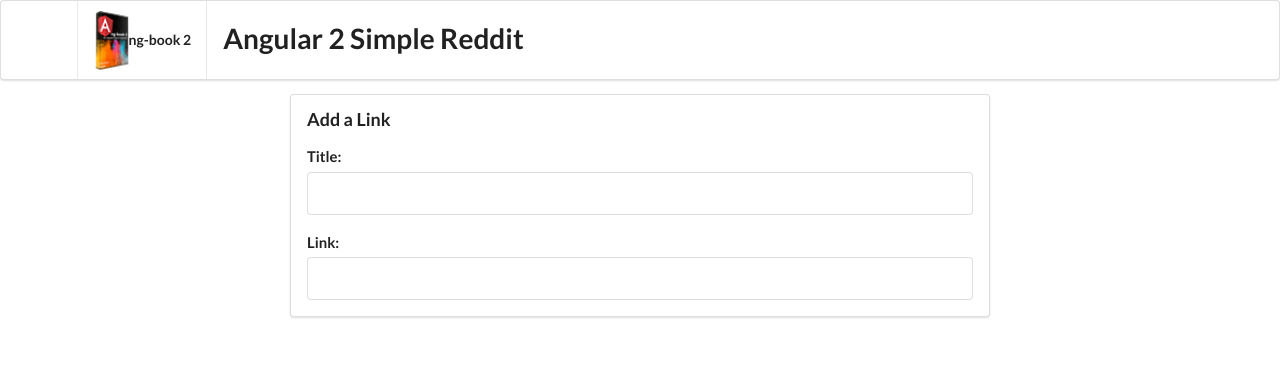
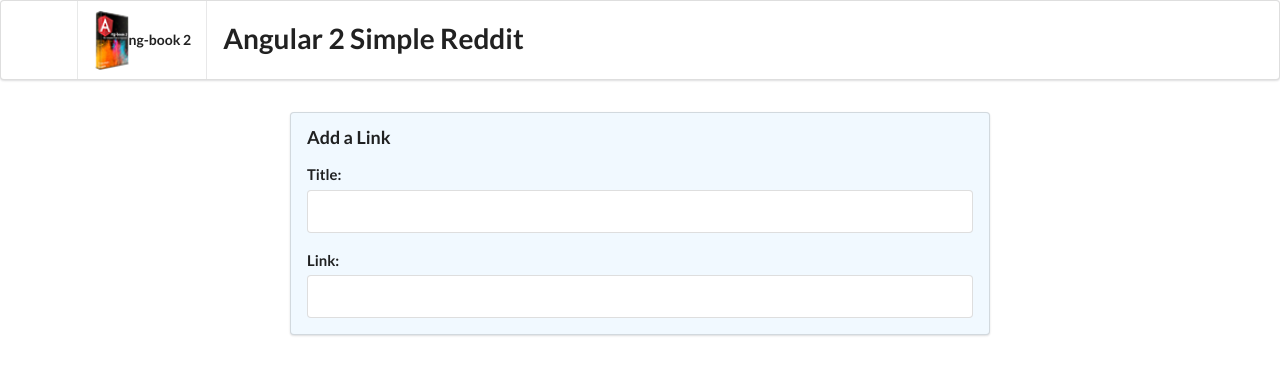
Before and after one commit to onowb/ng-book-4---Revision-62, an Angular app: page / in a window 1280 px wide. Shown: the top 374 px of the page. Built offline with nearby package versions, Linux system fonts and the light colour scheme.

Commit message:
Penambahan Style CSS

```diff
--- a/src/styles.css
+++ b/src/styles.css
@@ -1 +1,46 @@
-/* You can add global styles to this file, and also import other style files */
+.ui.menu .item img.logo {
+  margin-right: 1.5em;
+}
+
+form.ui.segment.form {
+  background-color: #F1F9FF;
+  margin-top: 2em;
+}
+
+form.form:after {
+  content: '';
+  display: block;
+  height: 0;
+  clear: both;
+  visibility: hidden;
+}
+
+.votes {
+  display: flex;
+  align-items: center;
+  justify-content: center;
+  background-color: #E6E6E6;
+  padding: 1em 0;
+  border-radius: 5px;
+}
+
+.ui.grid.posts {
+  margin-top: 2em;
+}
+
+.meta {
+  color: #9A9A9A
+}
+
+.ui.grid>.row>.column.votes {
+  display: flex;
+}
+
+ul.ui.list li:before {
+  content: '';
+}
+
+.voters {
+  clear: both;
+  width: 100%;
+}
```
